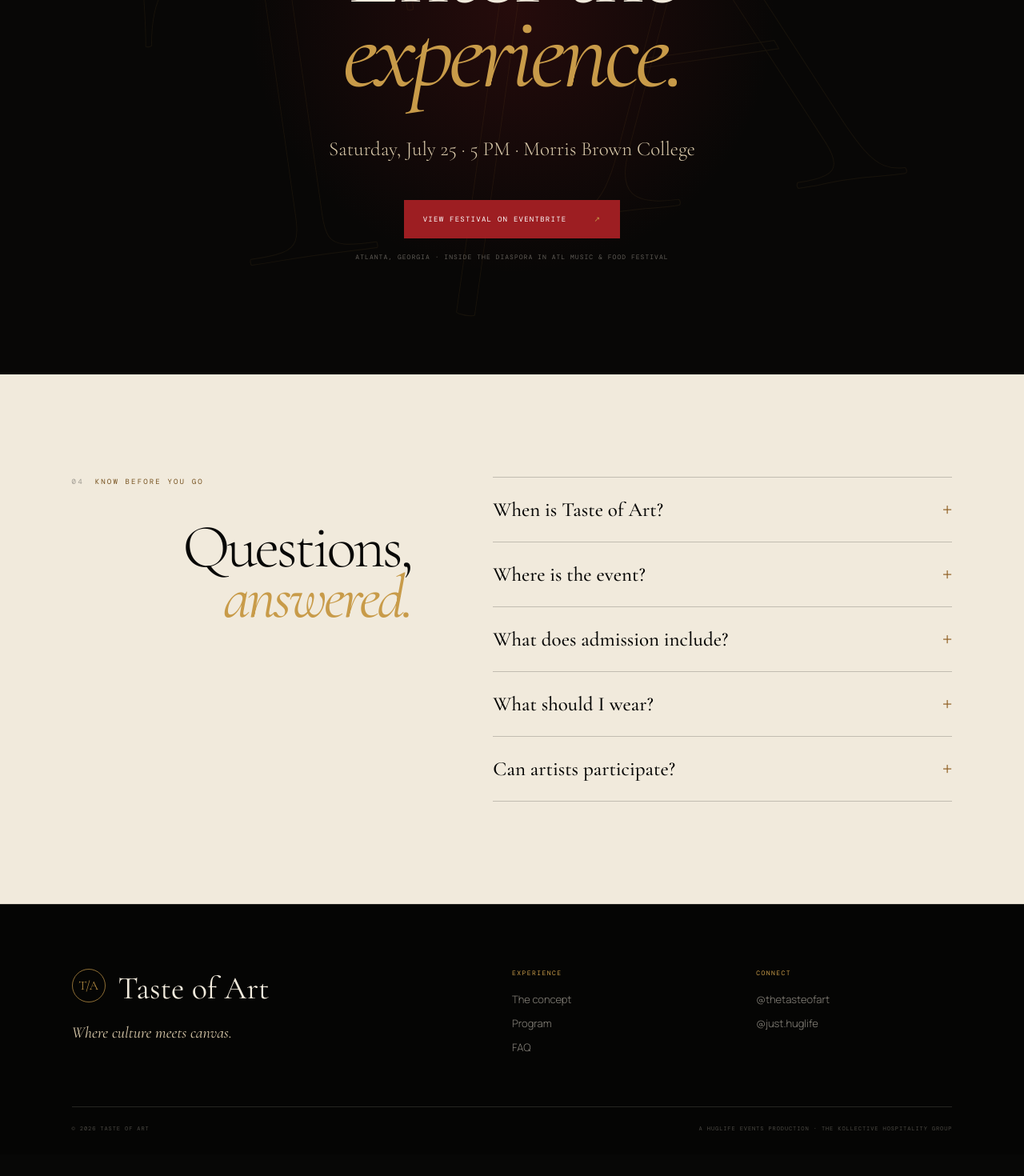
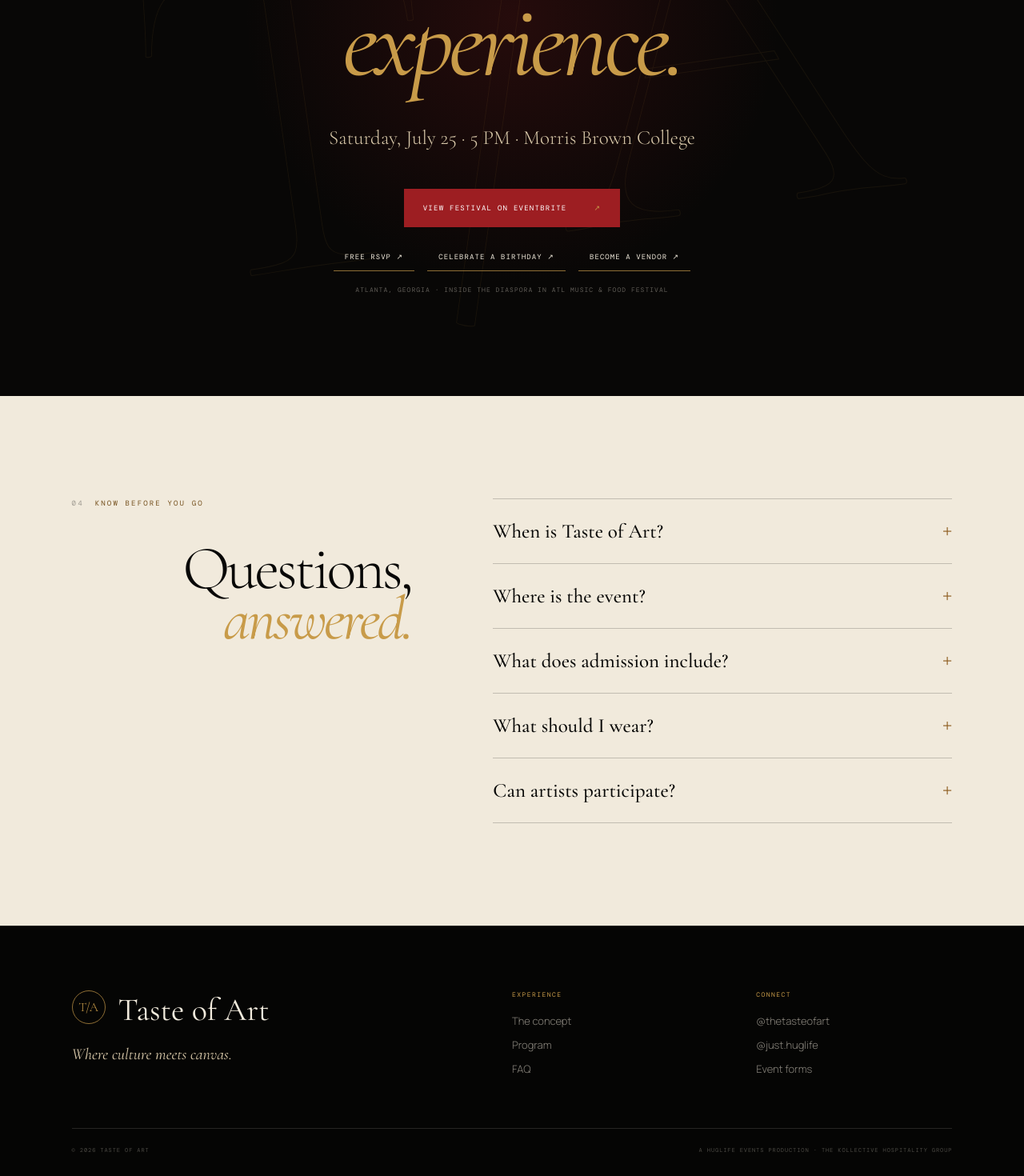
Before and after one commit to dolodorsey/taste-of-art-event, a Next.js app: page / in a window 1280 px wide. Shown: the part 4996-6466 px from the top of the page at 80% size. Before the commit the page ends 6439 px from the top, so only its background shows below. Built offline with nearby package versions, Linux system fonts and the light colour scheme.

Commit message:
feat: expose direct forms in existing Taste of Art sections

```diff
--- a/app/page.js
+++ b/app/page.js
@@ -1,3 +1,5 @@
+import DirectFormLinks from './DirectFormLinks';
+
 const EVENTBRITE = 'https://www.eventbrite.com/o/good-times-121163507813';
 const DIASPORA_IMAGE = 'https://doctordorsey.com/images/events/diaspora/taste-of-art.jpg';
 const galleryImages = [
@@ -134,6 +136,7 @@
         <h2>Enter the<br /><em>experience.</em></h2>
         <p>Saturday, July 25 · 5 PM · Morris Brown College</p>
         <a className="button button-primary" href={EVENTBRITE} target="_blank" rel="noopener noreferrer">View festival on Eventbrite <span>↗</span></a>
+        <DirectFormLinks brandSlug="taste-of-art" />
         <small>Atlanta, Georgia · Inside the Diaspora in ATL Music & Food Festival</small>
       </section>
 
@@ -156,7 +159,7 @@
         <div className="footer-top">
           <div><span className="brand-mark">T/A</span><h2>Taste of Art</h2><p>Where culture meets canvas.</p></div>
           <div><span>Experience</span><a href="#experience">The concept</a><a href="#program">Program</a><a href="#faq">FAQ</a></div>
-          <div><span>Connect</span><a href="https://instagram.com/thetasteofart" target="_blank" rel="noopener noreferrer">@thetasteofart</a><a href="https://instagram.com/just.huglife" target="_blank" rel="noopener noreferrer">@just.huglife</a></div>
+          <div><span>Connect</span><a href="https://instagram.com/thetasteofart" target="_blank" rel="noopener noreferrer">@thetasteofart</a><a href="https://instagram.com/just.huglife" target="_blank" rel="noopener noreferrer">@just.huglife</a><a href="https://khg-forms.vercel.app/events/taste-of-art" target="_blank" rel="noopener noreferrer">Event forms</a></div>
         </div>
         <div className="footer-bottom"><span>© 2026 Taste of Art</span><span>A HugLife Events production · The Kollective Hospitality Group</span></div>
       </footer>
```
